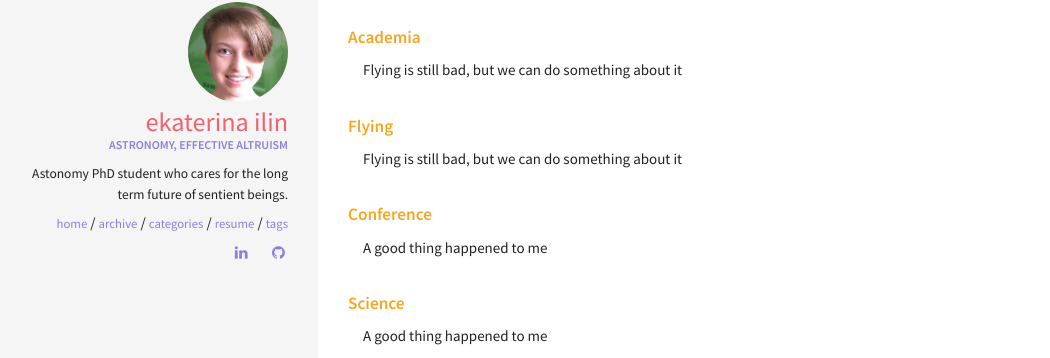
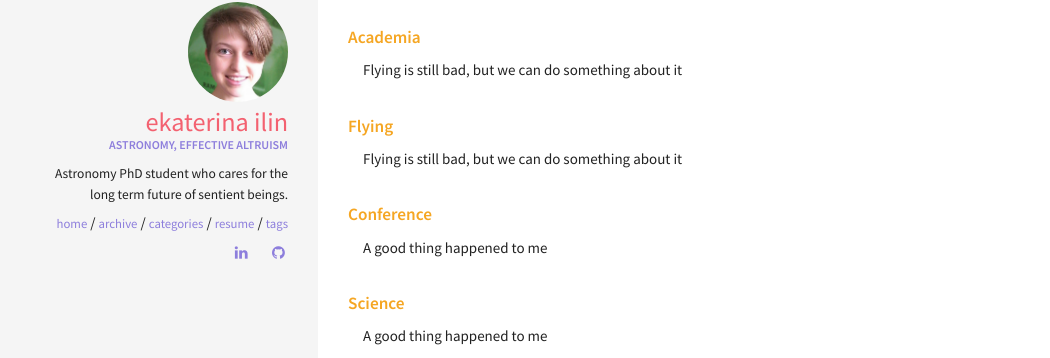
Before and after one commit to ekaterinailin/ekaterinailin.github.io, a Jekyll site: the page built from tags.html, in a window 1280 px wide. Shown: the part 277-635 px from the top of the page, without its empty margins (2-1052 px from the left). Built offline with Jekyll 4.4.1, drawn with Linux system fonts in a browser that asks for light colours.

Commit message:
typo fixed

```diff
--- a/_config.yml
+++ b/_config.yml
@@ -36,7 +36,7 @@ owner:
   name: Ekaterina Ilin
   avatar: leonids-logo.png
   job: "astronomy, effective altruism"
-  bio: "Astonomy PhD student who cares for the long term future of sentient beings."
+  bio: "Astronomy PhD student who cares for the long term future of sentient beings."
   email:
   disqus-shortname:
   twitter:
```
